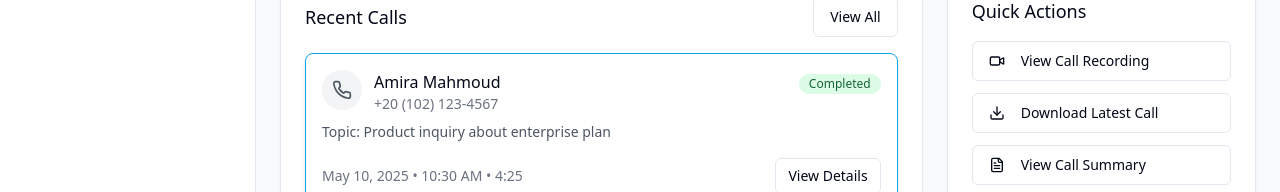
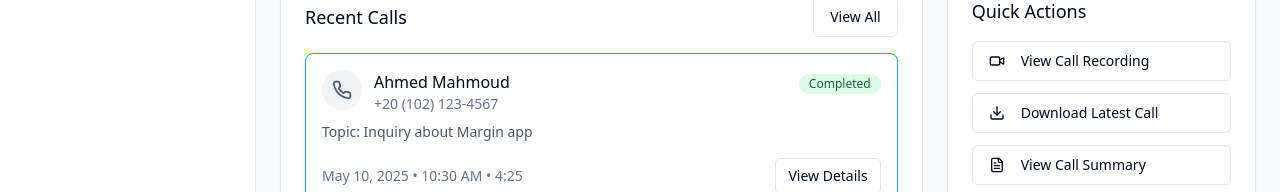
Before and after one commit to sino-private/ai-voice-insight-hub, a React (Vite) app: page / in a window 1280 px wide. Shown: the part 363-555 px from the top of the page. Built offline with nearby package versions, Linux system fonts and the light colour scheme.

Commit message:
Fix: Update call details
Corrected the call details to reflect Ahmed Mahmoud asking about the Margin app.

```diff
--- a/src/pages/Index.tsx
+++ b/src/pages/Index.tsx
@@ -1,4 +1,3 @@
-
 import DashboardLayout from "@/components/dashboard/DashboardLayout";
 import StatsCard from "@/components/dashboard/StatsCard";
 import CallItem, { CallItemData } from "@/components/dashboard/CallItem";
@@ -12,14 +11,14 @@ const recentCalls: CallItemData[] = [
   {
     id: "call-001",
     customer: {
-      name: "Amira Mahmoud",
+      name: "Ahmed Mahmoud",
       phone: "+20 (102) 123-4567",
     },
     date: "May 10, 2025",
     time: "10:30 AM",
     duration: "4:25",
     status: "completed",
-    topic: "Product inquiry about enterprise plan"
+    topic: "Inquiry about Margin app"
   },
   {
     id: "call-002",
```
